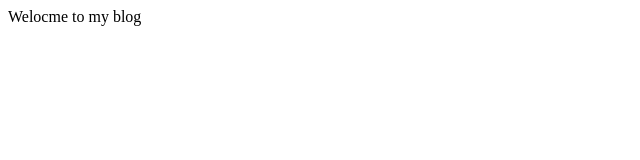
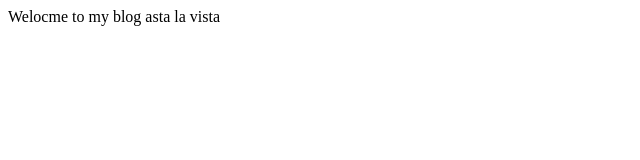
Before and after one commit to berryboylb/berryboylb.github.io, a plain HTML site: page index.html in a window 1280 px wide. Shown: the full height of the page, 0-640 px from the left. Drawn offline with Linux system fonts and the light colour scheme.

Commit message:
feat: yup

```diff
--- a/index.html
+++ b/index.html
@@ -8,5 +8,6 @@
 </head>
 <body>
     Welocme to my blog
+    asta la vista
 </body>
 </html>
```
